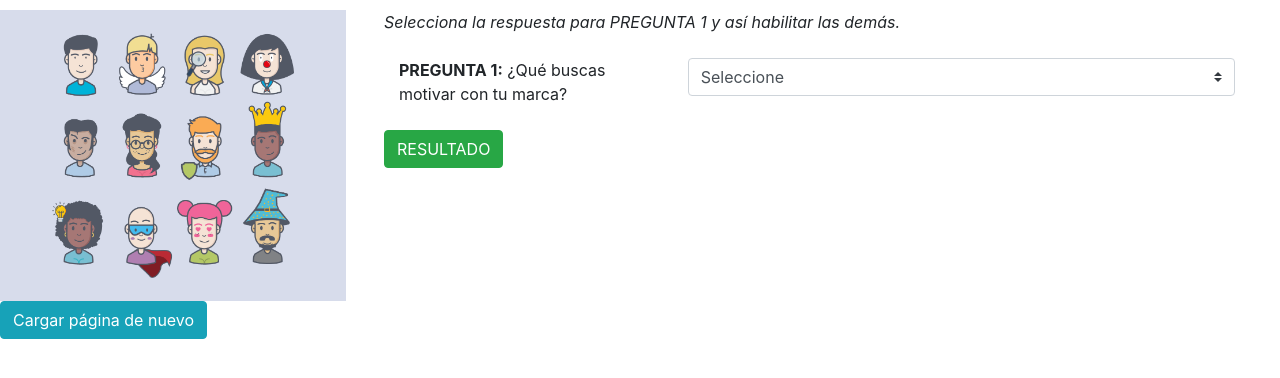
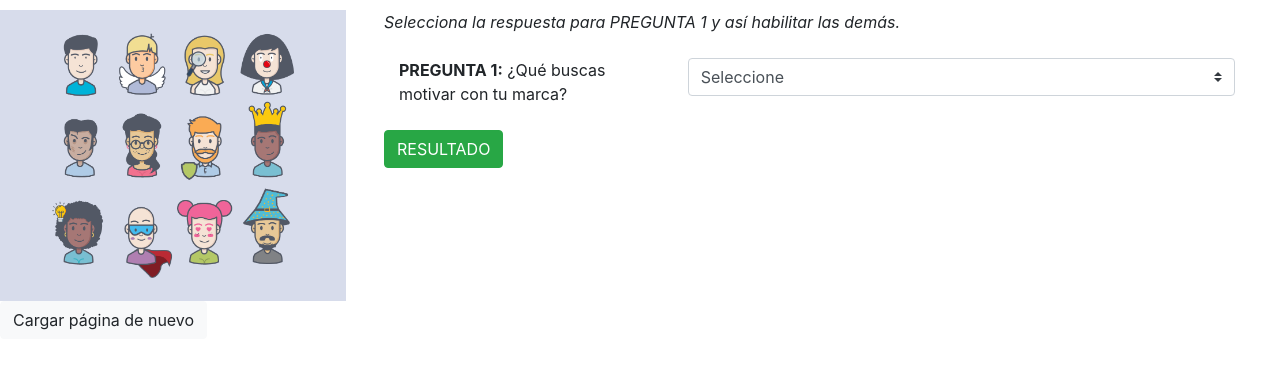
Before and after one commit to ejgonzalez97/tu_marca, a plain HTML site: page index.html in a window 1280 px wide. Shown: the part 70-448 px from the top of the page. Drawn offline with nearby package versions, Linux system fonts and the light colour scheme.

Commit message:
actualización 1

```diff
--- a/index.html
+++ b/index.html
@@ -19,7 +19,7 @@
     <div id="contenedor_imagen">
 
         <img src="imagen.png">
-        <button type="button" onclick="window.location=''" class="btn btn-info">Cargar página de nuevo</button>
+        <button type="button" onclick="window.location=''" class="btn btn-light">Cargar página de nuevo</button>
 
 
     </div>
```
